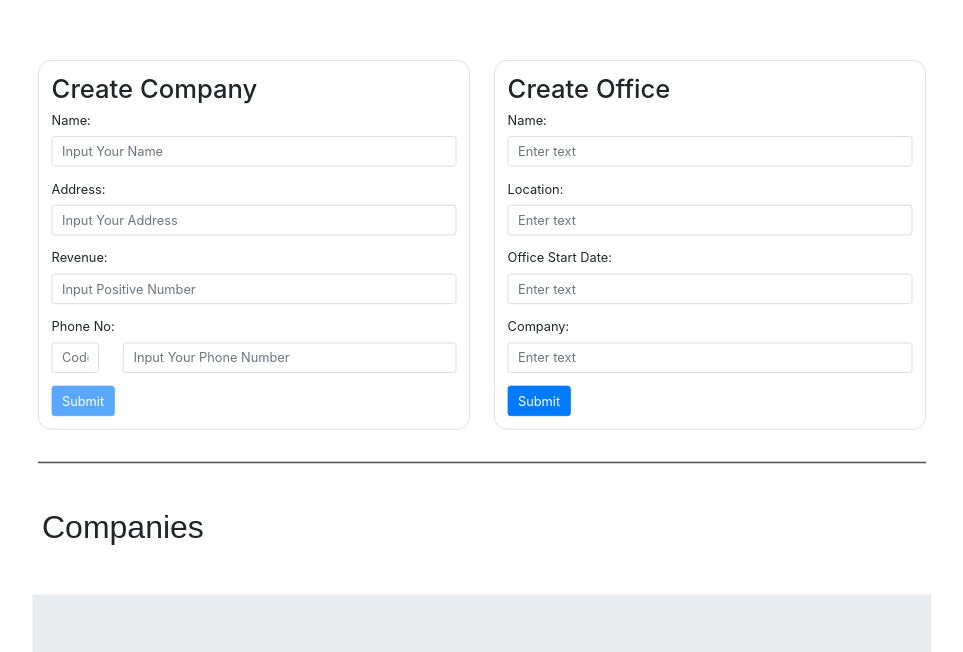
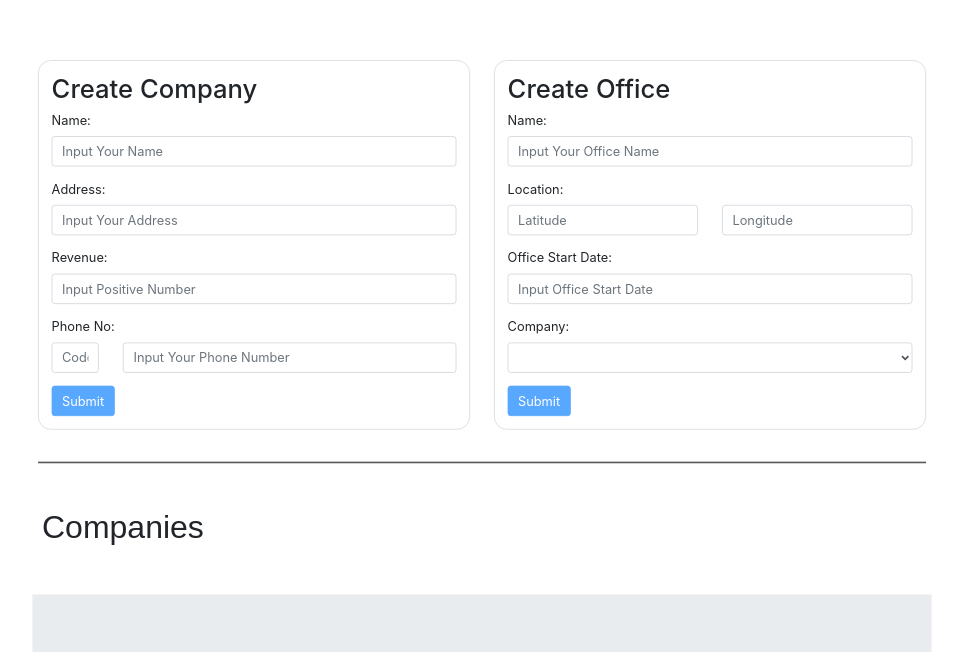
Before and after one commit to makbarsyahwana/CompanyRegistrationForm, a React (Create React App) app: page / in a window 1280 px wide. Shown: the part 148-800 px from the top of the page, without its empty margins (158-1121 px from the left). Built offline with nearby package versions, Linux system fonts and the light colour scheme.

Commit message:
make selection form

```diff
--- a/src/component/companyRegister/companyRegisterer.js
+++ b/src/component/companyRegister/companyRegisterer.js
@@ -13,6 +13,14 @@ const validate = (name, address, revenue, code, phoneNo) => {
 
   if (!revenue.match(/^(0*[1-9][0-9]*(\.[0-9]*)?|0*\.[0-9]*[1-9][0-9]*)$/gm)) {
     errors.push("revenue must be a positive")
+  }
+
+  if (!code.match(/\d+(\.\d{0,9})?/gm)) {
+    errors.push("Your Phone Code Is Invalid")
+  }
+
+  if (!phoneNo.match(/\d+(\.\d{0,9})?/gm)) {
+    errors.push("Your Phone Number Is Invalid")
   }
 
   return errors;
@@ -69,7 +77,7 @@ export default class RegistrationForm extends Component {
         <h2>Create Company</h2>
 
         {
-          errors.map(data => <Alert color="danger" key={data}>Error Message : {data}</Alert>)
+          errors.map(data => <Alert color="danger" key={data}>Error: {data}</Alert>)
         }
         <Form>
           <FormGroup>
--- a/src/component/officeList/officeLister.js
+++ b/src/component/officeList/officeLister.js
@@ -21,20 +21,20 @@ export default class OfficeLister extends Component {
                 <Col key={key}>
                   <div className="office-list">
                     <span>
-                      <h3 key={key.name}>{data.name}</h3>
+                      <h1 key={key.name}><b>{data.name}</b></h1>
                     </span>
                     <hr id="name-line"/>
                     <span>
-                      <h3>Address:</h3>
-                      <h3 key={key.address}><b>{data.address}</b></h3>
+                      <h3><b>Address:</b></h3>
+                      <h3 key={key.address}>{data.address}</h3>
                     </span>
                     <span>
-                      <h3>Revenue:</h3>
-                      <h3 key={key.revenue}><b>{data.revenue}</b></h3>
+                      <h3><b>Revenue:</b></h3>
+                      <h3 key={key.revenue}>{data.revenue}</h3>
                     </span>
                     <span>
-                      <h3>Phone No:</h3>
-                      <h3 key={key.phoneNo}><b>{data.phoneNo}</b></h3>
+                      <h3><b>Phone No:</b></h3>
+                      <h3 key={key.phoneNo}>{data.phoneNo}</h3>
                     </span>
                       <Link className="back-to-overview" to={`/`}>
                           <Button color="secondary">Back to Overview</Button>
@@ -77,7 +77,8 @@ function ListofOffice({office, companyName, closeOffice}){
                   <CardBody>
                     <span>
                       <h3>Location:</h3>
-                      <p key={key.location}>{offices.location}</p>
+                      <p key={key.lat}>{offices.lat}</p>
+                      <p key={key.long}>{offices.long}</p>
                     </span>
                     <span>
                       <h3>Office Start Date:</h3>
--- a/src/component/officeRegister/officeRegisterer.js
+++ b/src/component/officeRegister/officeRegisterer.js
@@ -1,6 +1,26 @@
 import React, { Component } from 'react';
-import { Button, Form, FormGroup, Label, Input } from 'reactstrap';
+import { Button, Row, Col, Form, FormGroup, Alert, Label, Input } from 'reactstrap';
 import './officeRegister.css';
+
+const validate = (name, lat, long, startDate) => {
+  // we are going to store errors for all fields
+  // in a signle array
+  const errors = [];
+
+  if ((name.length && lat.length && long.length && startDate.length) === 0) {
+    errors.push("Name can't be empty");
+  }
+
+  if (lat.match(/(((|)\d*\.\d*)|((|)\d*(\.|,)\d*))/gm)) {
+    errors.push("latitude must be a positive number")
+  }
+
+  if (long.match(/(((|)\d*\.\d*)|((|)\d*(\.|,)\d*))/gm)) {
+    errors.push("longitude must be a positive number");
+  }
+
+  return errors;
+}
 
 
 export default class OfficeForm extends Component {
@@ -8,9 +28,11 @@ export default class OfficeForm extends Component {
     super(props)
     this.state = {
       name: '',
-      location: '',
+      lat: '',
+      long: '',
       startDate: '',
-      company:''
+      company:'',
+      errors: []
     }
 
     this.handleSubmit = this.handleSubmit.bind(this)
@@ -24,19 +46,37 @@ export default class OfficeForm extends Component {
   }
 
   handleSubmit(){
+    const { name, lat, long, startDate, company } = this.state;
+    const errors = validate(name, lat, long, startDate, company);
+    if (errors.length > 0) {
+      this.setState({ errors });
+      return;
+    } else {
       this.props.submitNewOffice(this.state)
       this.setState({
         name: '',
-      location: '',
+        lat: '',
+        long: '',
         startDate: '',
-      company:''
+        company:'',
+        errors: []
       })
     }
+  }
+
+
 
   render(){
+
+    const { name, lat, long, startDate, errors } = this.state
+    const isEnabled = (name.length && lat.length && long.length && startDate.length) > 0
+
     return(
       <div className="form">
         <h2>Create Office</h2>
+        {
+          errors.map(data => <Alert color="danger" key={data}>Error Message : {data}</Alert>)
+        }
         <Form>
           <FormGroup>
             <Label>Name:</Label>
@@ -44,21 +84,35 @@ export default class OfficeForm extends Component {
               type="text"
               name="name"
               value={this.state.name}
-              placeholder="Enter text"
+              placeholder="Input Your Office Name"
               onChange={this.handleChange}
               className="form-control"
             />
           </FormGroup>
           <FormGroup>
             <Label>Location:</Label>
+            <Row>
+              <Col md={6}>
                 <Input
                   type="text"
-              name="location"
-              value={this.state.location}
-              placeholder="Enter text"
+                  name="lat"
+                  value={this.state.lat}
+                  placeholder="Latitude"
                   onChange={this.handleChange}
                   className="form-control"
                 />
+              </Col>
+              <Col md={6}>
+                <Input
+                  type="text"
+                  name="long"
+                  value={this.state.long}
+                  placeholder="Longitude"
+                  onChange={this.handleChange}
+                  className="form-control"
+                />
+              </Col>
+            </Row>
           </FormGroup>
           <FormGroup>
             <Label>Office Start Date:</Label>
@@ -66,7 +120,7 @@ export default class OfficeForm extends Component {
               type="text"
               name="startDate"
               value={this.state.startDate}
-              placeholder="Enter text"
+              placeholder="Input Office Start Date"
               onChange={this.handleChange}
               className="form-control"
             />
@@ -74,16 +128,21 @@ export default class OfficeForm extends Component {
           <FormGroup>
             <Label>Company:</Label>
             <Input
-              type="text"
+              type="select"
               name="company"
-              value={this.state.company}
-              placeholder="Enter text"
-              onChange={this.handleChange}
+              placeholder="Input Company"
+              onClick={this.handleChange}
               className="form-control"
-            />
+            >
+              {
+                this.props.company.map((company, key) => (
+                  <option key={key} value={company.name}>{company.name}</option>
+                ))
+              }
+            </Input>
           </FormGroup>
         </Form>
-        <Button onClick={this.handleSubmit} color="primary">Submit</Button>{' '}
+        <Button disabled={!isEnabled} onClick={this.handleSubmit} color="primary">Submit</Button>{' '}
       </div>
     )
   }
```
Lines whose indentation alone changed are shown as unchanged.
